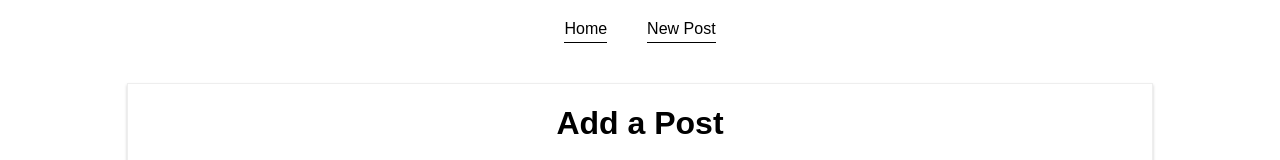
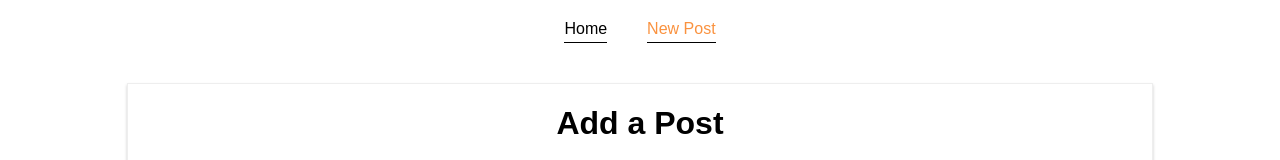
Before and after one commit to this-is-simon/blog-site, a React (Create React App) app: page /new-post in a window 1280 px wide. Shown: the top 160 px of the page. Built offline with nearby package versions, Linux system fonts and the light colour scheme.

Commit message:
Update Link router components to NavLink to play with active classes

```diff
--- a/src/containers/Blog/Blog.css
+++ b/src/containers/Blog/Blog.css
@@ -19,6 +19,6 @@
 }
 
 .Blog a:hover,
-.Blog a:active {
+.Blog a.active {
     color: #fa923f;
 }
--- a/src/containers/Blog/Blog.js
+++ b/src/containers/Blog/Blog.js
@@ -1,6 +1,6 @@
 import React, { Component } from 'react';
 import './Blog.css';
-import { Route, Link } from 'react-router-dom';
+import {Route, Link, NavLink} from 'react-router-dom';
 import Posts from "./Posts/Posts";
 import NewPost from "./NewPost/NewPost";
 
@@ -11,8 +11,10 @@ class Blog extends Component {
                 <header>
                     <nav>
                         <ul>
-                            <li><Link to="/">Home</Link></li>
-                            <li><Link to="/new-post">New Post</Link></li>
+                            <li><Link exact to="/">Home</Link></li>
+                            <li><NavLink to={{
+                                pathname: "/new-post"
+                            }}>New Post</NavLink></li>
                         </ul>
                     </nav>
                 </header>
```
